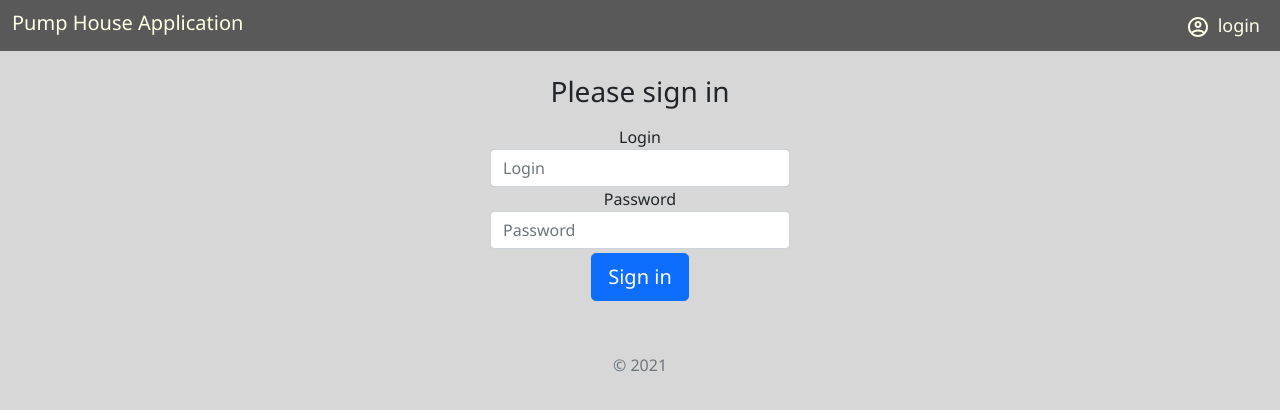
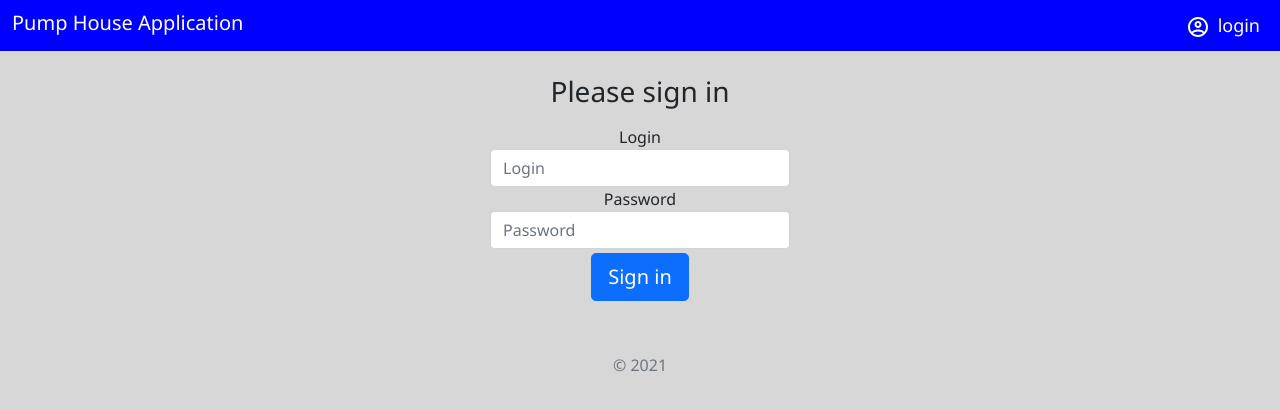
Before and after one commit to heitorvrunski/pumphousereact, a React (Create React App) app: page /#/login in a window 1280 px wide. Shown: the top 410 px of the page. Built offline with nearby package versions, Linux system fonts and the light colour scheme; no server answers.

Commit message:
Test Git docker

```diff
--- a/src/components/NavMenu.jsx
+++ b/src/components/NavMenu.jsx
@@ -36,7 +36,7 @@ export default function NavMenu() {
   }
   return (
     <header>
-      <Navbar className="navbar navbar-expand-lg navbar-toggleable-sm ng-white text-primary fixed-top shadow-md mb-3 bg-primary">
+      <Navbar className="navbar navbar-expand-lg navbar-toggleable-sm ng-white text-primary fixed-top shadow-md mb-3" style={{backgroundColor:"blue"}}>
         <div className="container-fluid">
           <NavbarBrand
             tag={Link}
```
